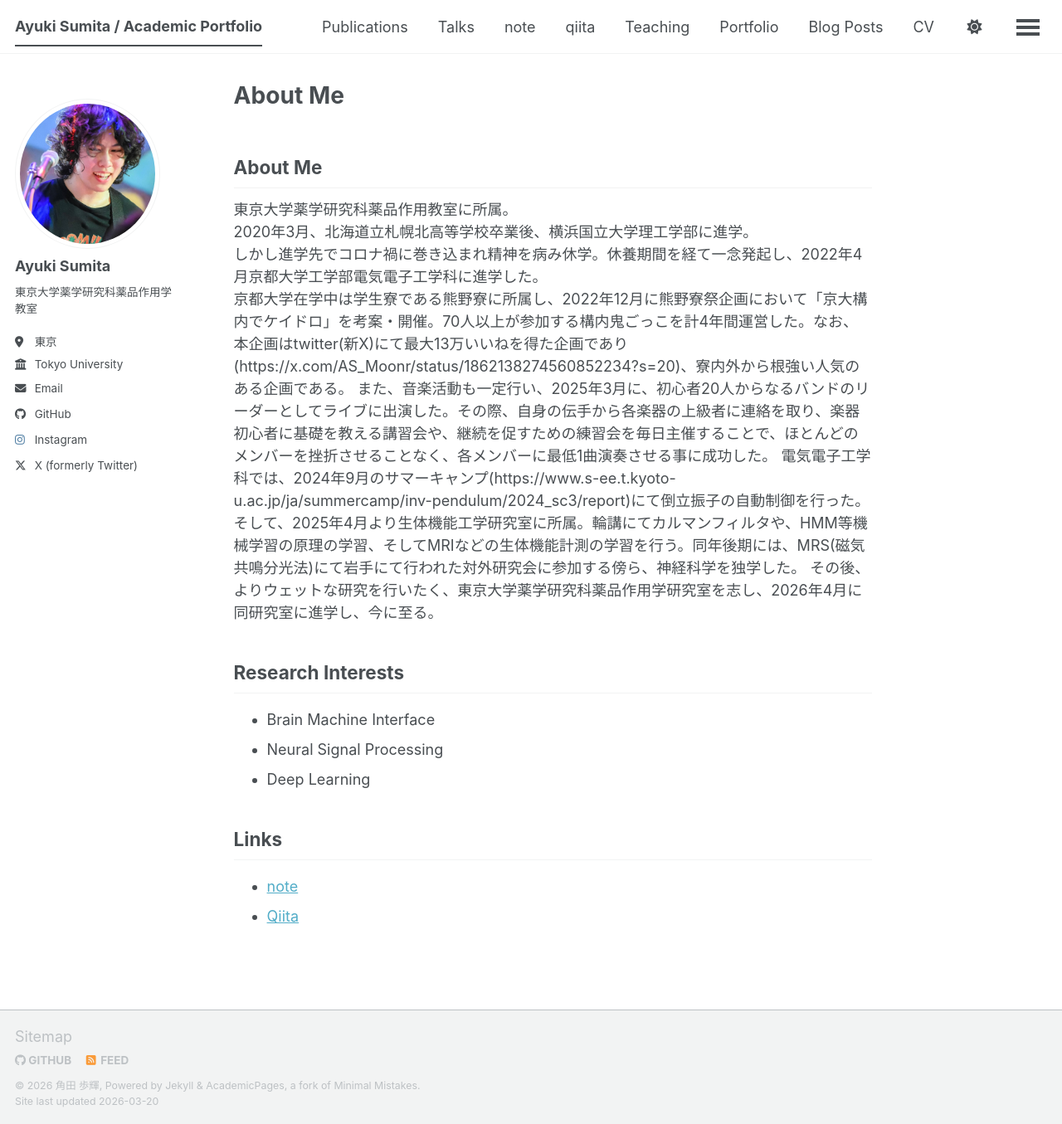
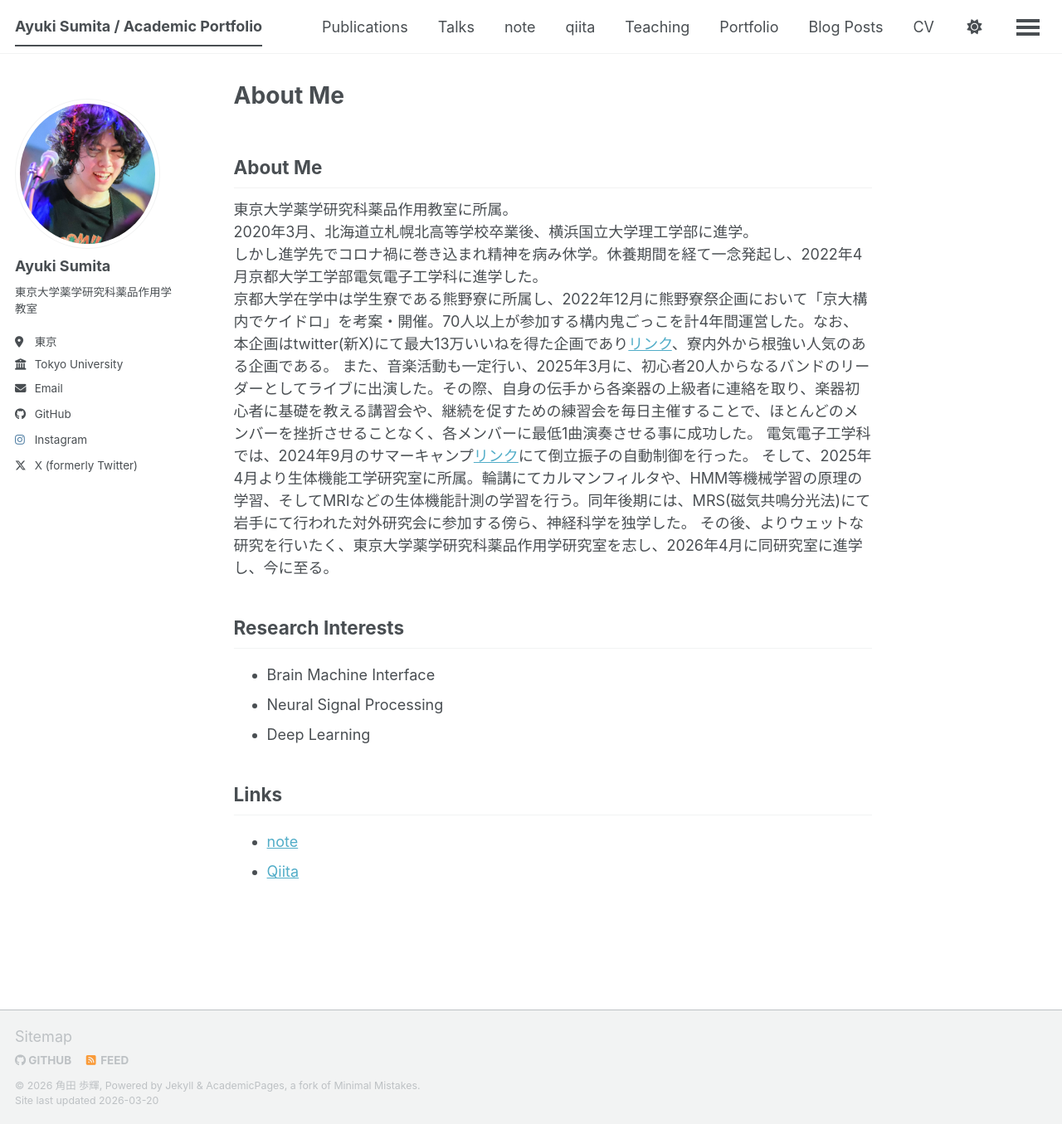
Before and after one commit to SumitaA3/SumitaA3.github.io, a Jekyll site: the page built from index.md, in a window 1280 px wide and 1355 px high. Shown: the whole window at 83% size. Built offline with Jekyll 4.4.1, drawn with Linux system fonts in a browser that asks for light colours; a script bundle is joined from its source files by our own code; library files that are not in the unit come from our copies; our own code applies the rules of GitHub Pages for plain Markdown files; some of the changed lines change nothing that is shown.

Commit message:
Update index.md

```diff
--- a/index.md
+++ b/index.md
@@ -7,9 +7,9 @@ author_profile: true
 東京大学薬学研究科薬品作用教室に所属。
 2020年3月、北海道立札幌北高等学校卒業後、横浜国立大学理工学部に進学。
 しかし進学先でコロナ禍に巻き込まれ精神を病み休学。休養期間を経て一念発起し、2022年4月京都大学工学部電気電子工学科に進学した。
-京都大学在学中は学生寮である熊野寮に所属し、2022年12月に熊野寮祭企画において「京大構内でケイドロ」を考案・開催。70人以上が参加する構内鬼ごっこを計4年間運営した。なお、本企画はtwitter(新X)にて最大13万いいねを得た企画であり(https://x.com/AS_Moonr/status/1862138274560852234?s=20)、寮内外から根強い人気のある企画である。
+京都大学在学中は学生寮である熊野寮に所属し、2022年12月に熊野寮祭企画において「京大構内でケイドロ」を考案・開催。70人以上が参加する構内鬼ごっこを計4年間運営した。なお、本企画はtwitter(新X)にて最大13万いいねを得た企画であり[リンク](https://x.com/AS_Moonr/status/1862138274560852234?s=20)、寮内外から根強い人気のある企画である。
 また、音楽活動も一定行い、2025年3月に、初心者20人からなるバンドのリーダーとしてライブに出演した。その際、自身の伝手から各楽器の上級者に連絡を取り、楽器初心者に基礎を教える講習会や、継続を促すための練習会を毎日主催することで、ほとんどのメンバーを挫折させることなく、各メンバーに最低1曲演奏させる事に成功した。
-電気電子工学科では、2024年9月のサマーキャンプ(https://www.s-ee.t.kyoto-u.ac.jp/ja/summercamp/inv-pendulum/2024_sc3/report)にて倒立振子の自動制御を行った。
+電気電子工学科では、2024年9月のサマーキャンプ[リンク](https://www.s-ee.t.kyoto-u.ac.jp/ja/summercamp/inv-pendulum/2024_sc3/report)にて倒立振子の自動制御を行った。
 そして、2025年4月より生体機能工学研究室に所属。輪講にてカルマンフィルタや、HMM等機械学習の原理の学習、そしてMRIなどの生体機能計測の学習を行う。同年後期には、MRS(磁気共鳴分光法)にて岩手にて行われた対外研究会に参加する傍ら、神経科学を独学した。
 その後、よりウェットな研究を行いたく、東京大学薬学研究科薬品作用学研究室を志し、2026年4月に同研究室に進学し、今に至る。
 ## Research Interests
```
